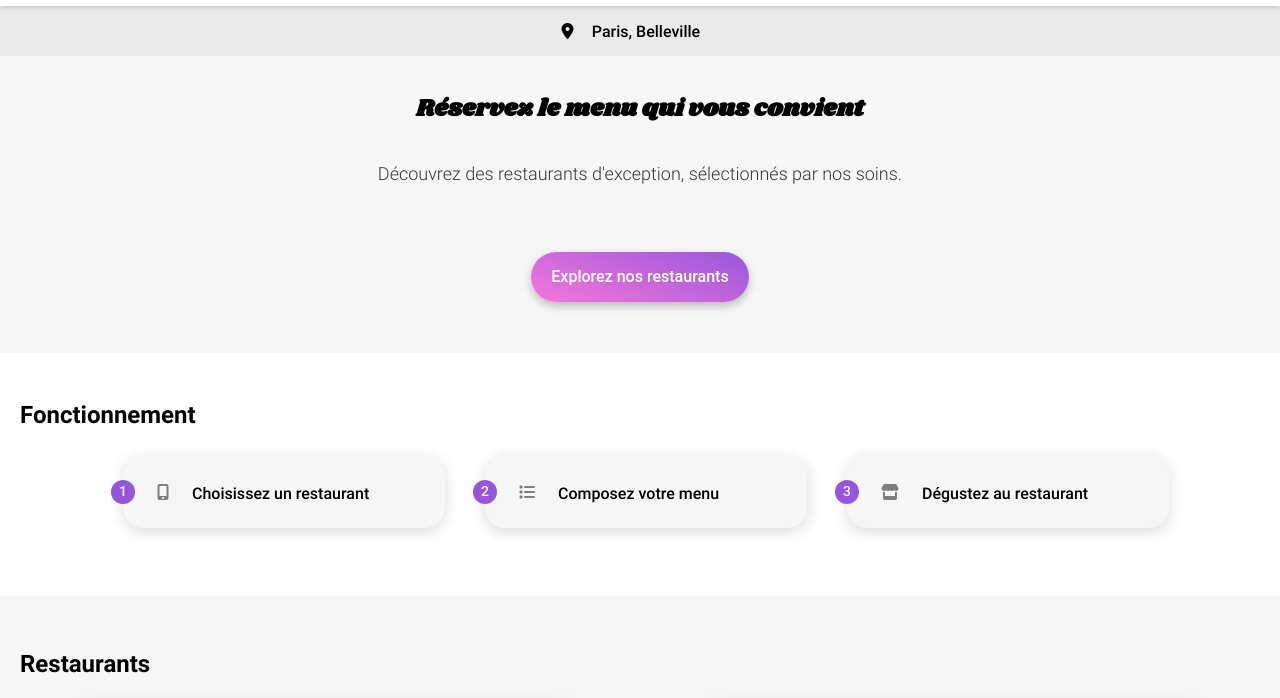
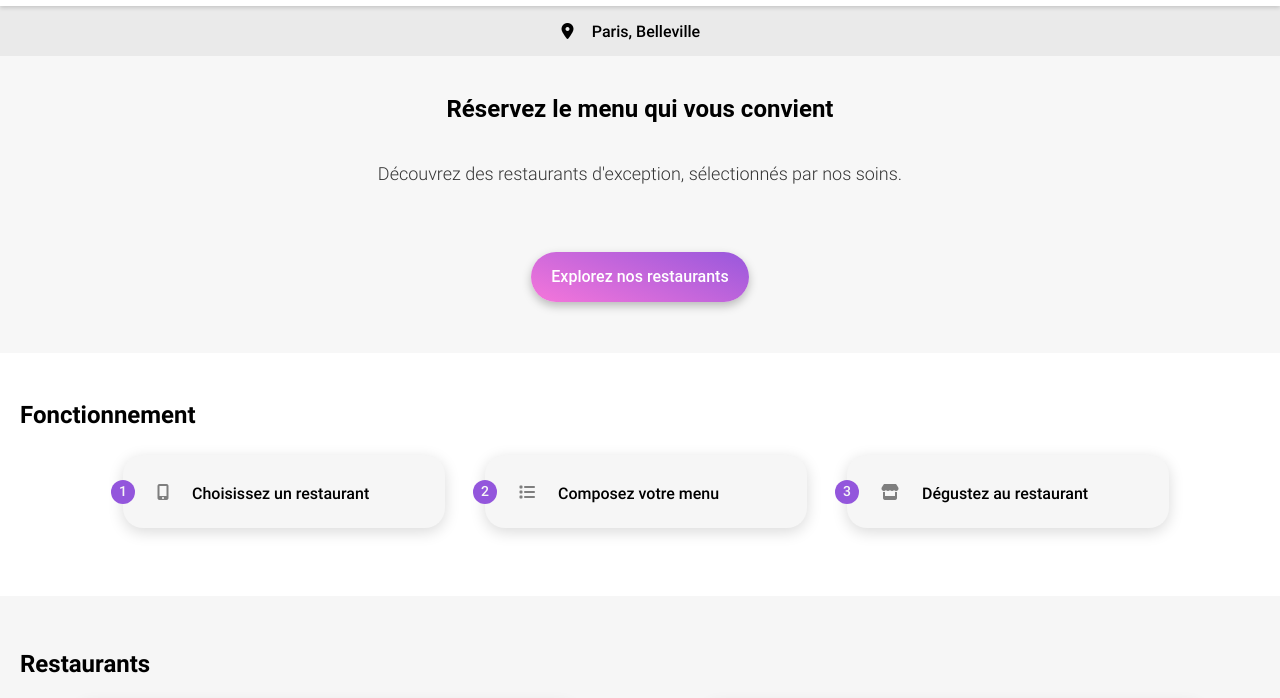
Before and after one commit to JonathanVigier/Projet_4_OhMyFood, a website: page index.html in a window 1280 px wide. Shown: the part 57-755 px from the top of the page. Drawn offline with Linux system fonts and the light colour scheme; grey boxes are pictures that could not be loaded.

Commit message:
Update and correct fonts of all pages

```diff
--- a/sass/base/reset.scss
+++ b/sass/base/reset.scss
@@ -1,3 +1,5 @@
+@import './typography.scss';
+
 * {
     margin: 0;
     padding: 0;
@@ -8,6 +10,7 @@ body {
     max-width: 1440px;
     min-height: 100vh;
     margin: 0 auto;
+    font-family: 'Roboto', sans-serif;
     overflow: hidden;
     animation: bodyLoadingAnim 5.5s ease forwards;
 }
--- a/sass/layout/_hero.scss
+++ b/sass/layout/_hero.scss
@@ -36,7 +36,6 @@
             align-self: end;
             width: 73%;
             height: 68px;
-            font-family: "title", cursive;
             font-weight: 700;
             font-size: 24px;
             line-height: 28px;
```
Also changed, not shown: style.css, 1 other file.
